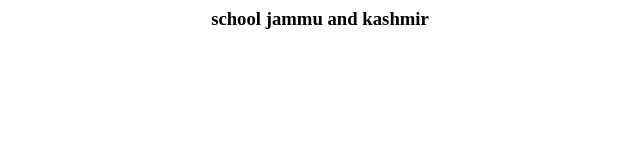
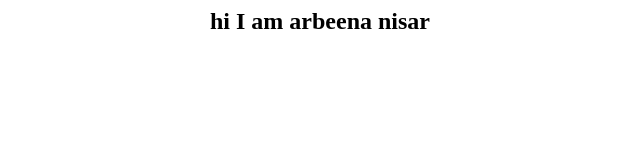
Before and after one commit to Arbeena13/arbeena13.github.io, a plain HTML site: page index.html in a window 1280 px wide. Shown: the full height of the page, 320-960 px from the left. Drawn offline with Linux system fonts and the light colour scheme.

Commit message:
Update index.html
added my surname

```diff
--- a/index.html
+++ b/index.html
@@ -3,7 +3,7 @@
 
 <body>
 
-  <center> <h3> school jammu and kashmir </h3></center>
+  <center> <h2> hi I am arbeena nisar  </h2></center>
   </body>
 
   </htm>
```
